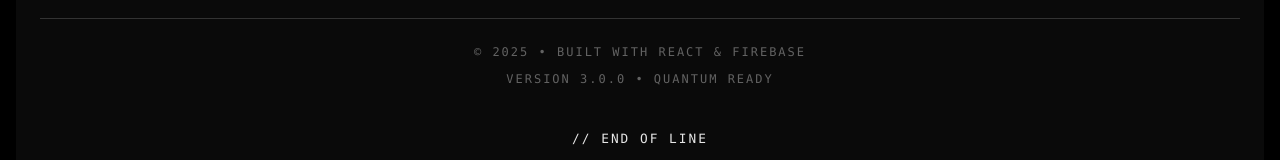
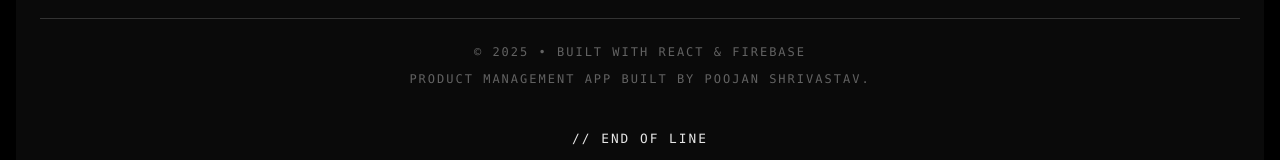
Before and after one commit to Poojan2107/ProductNexus, a React app: page /#/login in a window 1280 px wide. Shown: the part 964-1124 px from the top of the page. Built offline with nearby package versions, Linux system fonts and the light colour scheme; no server answers; the HTML template or start-up script is replaced by a standard one.

Commit message:
project product done.

```diff
--- a/src/components/Footer.jsx
+++ b/src/components/Footer.jsx
@@ -10,7 +10,7 @@
         </div>
         <div className="footer__meta">
           <p>© {new Date().getFullYear()} • BUILT WITH REACT & FIREBASE</p>
-          <p>VERSION 3.0.0 • QUANTUM READY</p>
+          <p>Product Management App Built By Poojan Shrivastav.</p>
         </div>
       </div>
     </footer>
```
